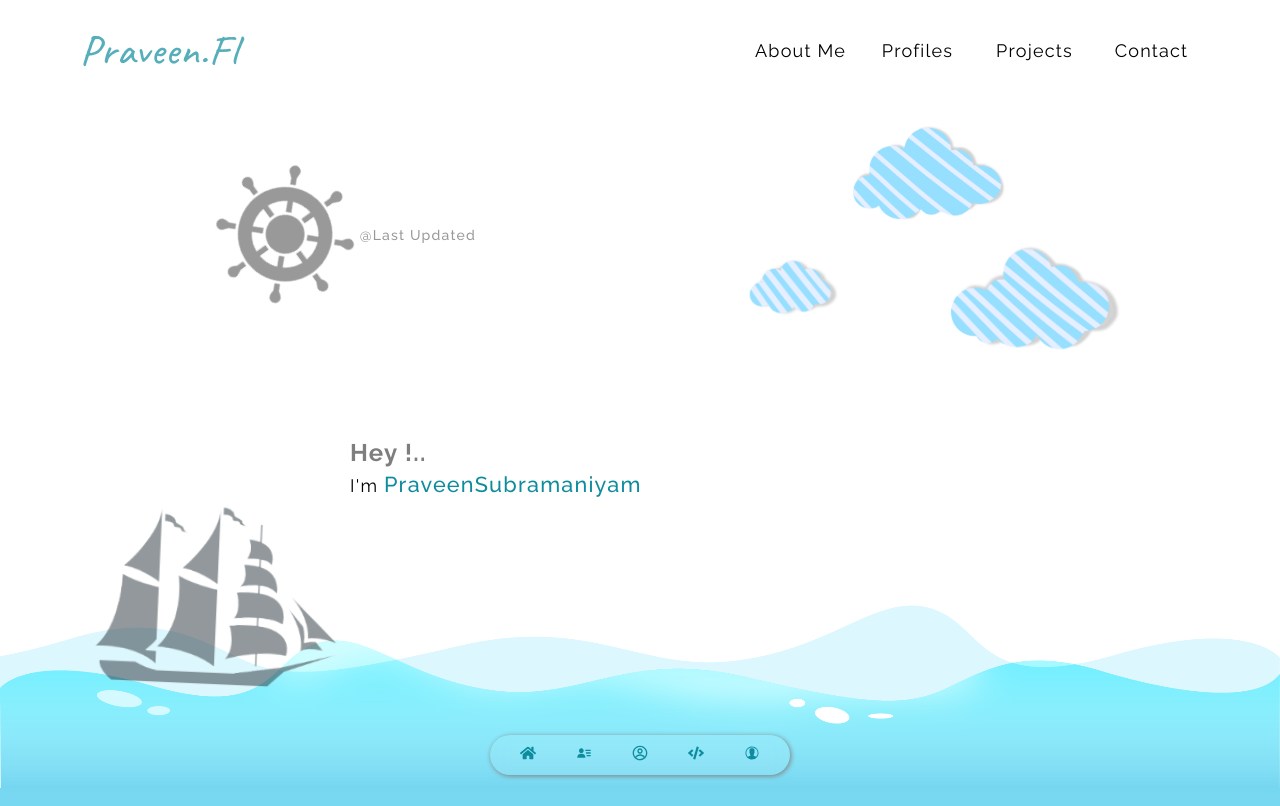
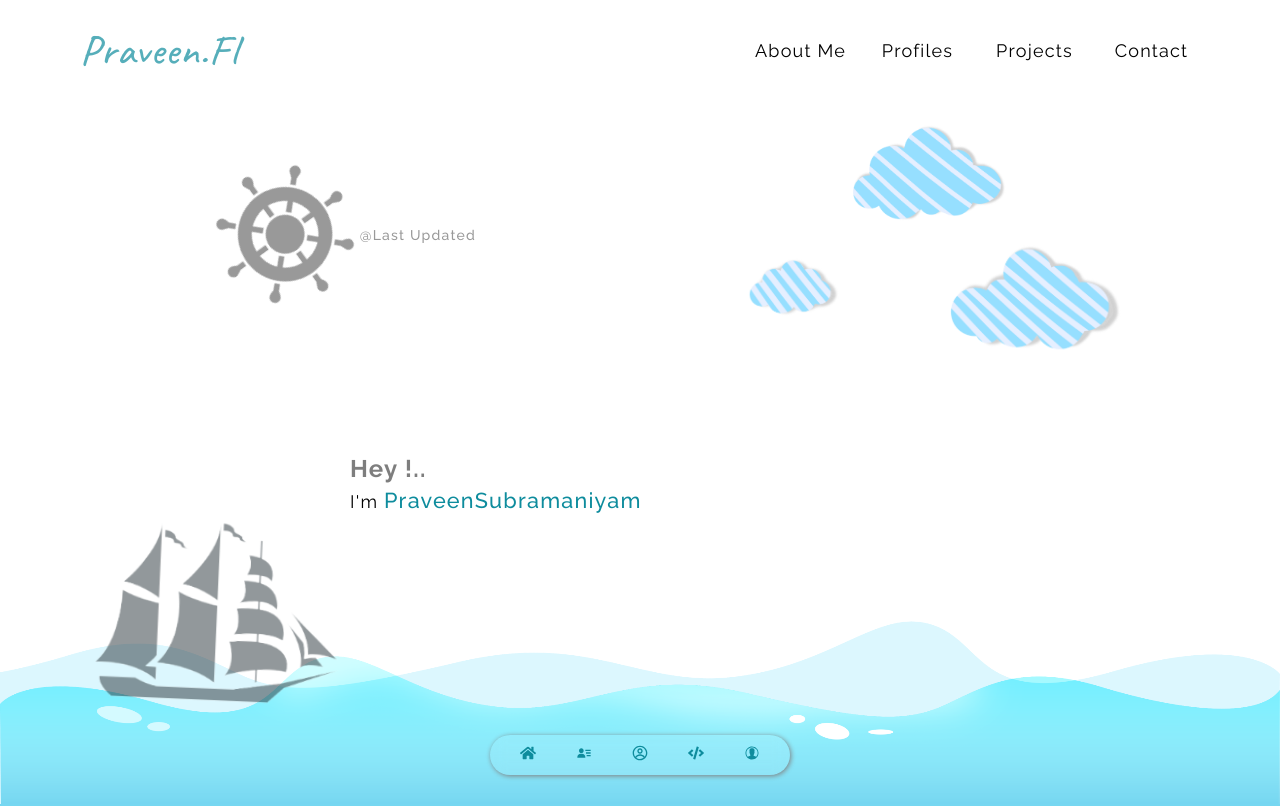
Before and after one commit to iampravinsubramaniyam/portfolio-react, a React (Create React App) app: page / in a window 1280 px wide. Shown: the top 806 px of the page. Built offline with nearby package versions, Linux system fonts and the light colour scheme.

Commit message:
home height modified

```diff
--- a/src/styles/main.css
+++ b/src/styles/main.css
@@ -4,7 +4,7 @@
 .main{
     margin-top: 100px;
     width: 100%;
-    height: 86vh;
+    height: 88vh;
     position: relative;
 }
 
```
